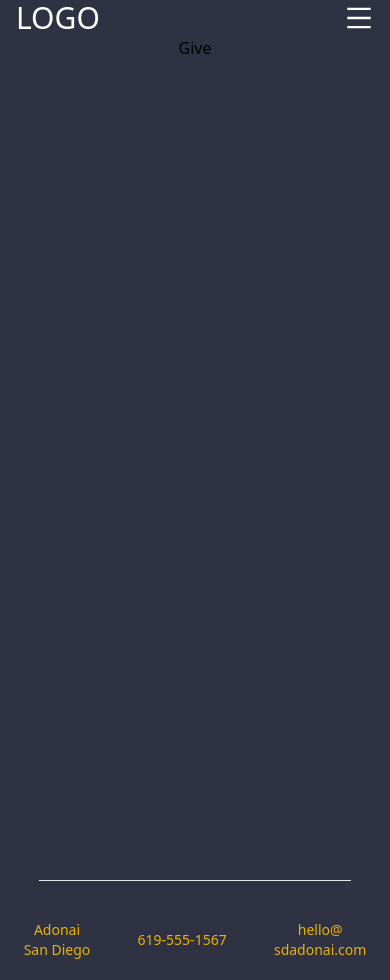
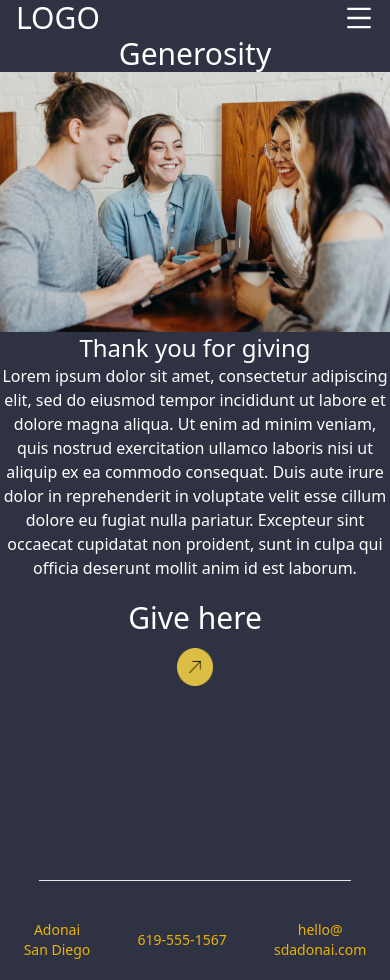
Before and after one commit to JorgeLVilla/adonai, a Next.js app: page /Give in a window 390 px wide. Built offline with nearby package versions, Linux system fonts and the light colour scheme.

Commit message:
feat(give-page): initialize the give page mobile

```diff
--- /dev/null
+++ b/src/assets/contentData/data.tsx
@@ -0,0 +1,19 @@
+export const data = {
+  ourStory: {
+    title: "Adonai Family",
+    storyTitle: "Who We Are",
+    storyDesc:
+      "Lorem ipsum dolor sit amet, consectetur adipiscing elit, sed do eiusmod tempor incididunt ut labore et dolore magna aliqua. Ut enim ad minim veniam, quis nostrud exercitation ullamco laboris nisi ut aliquip ex ea commodo consequat.",
+    getToKnow: "Get to know us",
+  },
+  theMission: {
+    title: "Who We Are",
+  },
+  give: {
+    title: "Generosity",
+    bodyTitle: "Thank you for giving",
+    bodyDesc:
+      "Lorem ipsum dolor sit amet, consectetur adipiscing elit, sed do eiusmod tempor incididunt ut labore et dolore magna aliqua. Ut enim ad minim veniam, quis nostrud exercitation ullamco laboris nisi ut aliquip ex ea commodo consequat. Duis aute irure dolor in reprehenderit in voluptate velit esse cillum dolore eu fugiat nulla pariatur. Excepteur sint occaecat cupidatat non proident, sunt in culpa qui officia deserunt mollit anim id est laborum.",
+    givelify: "Give here",
+  },
+};
--- a/src/pages/Give.tsx
+++ b/src/pages/Give.tsx
@@ -1,15 +1,33 @@
 import React from "react";
-import Navbar from "./Navbar";
+import Image from "next/image";
+import { data } from "../assets/contentData/data";
+import ArrowCircleIcon from "../assets/arrowOnCircle.png";
+import Randos from "../assets/randos.jpg";
 
 type Props = {};
 
 const Give = (props: Props) => {
   return (
-    <>
-      <div className="h-screen flex justify-center bg-regal-blue">
-        <h1>Give</h1>
+    <div className="text-center text-off-white h-screen">
+      <div className="text-3xl">{data.give.title}</div>
+      <div>
+        <Image src={Randos} alt="friends talking" />
       </div>
-    </>
+      <div className="text-2xl">{data.give.bodyTitle}</div>
+      <div>{data.give.bodyDesc}</div>
+      {/*give here container--------------*/}
+      <div className="py-5">
+        <h1 className="text-3xl">{data.give.givelify}</h1>
+        {/*yellow circle arrow container--------------*/}
+        <div className="w-9 mx-auto mt-3">
+          <Image
+            src={ArrowCircleIcon}
+            alt="arrow on yellow circle"
+            className="h-auto"
+          />
+        </div>
+      </div>
+    </div>
   );
 };
 
--- a/src/pages/Navbar.tsx
+++ b/src/pages/Navbar.tsx
@@ -1,6 +1,6 @@
 import { useState } from "react";
 import Link from "next/link";
-import { NAV__LINKS } from "@/assets/navData";
+import { NAV__LINKS } from "@/assets/contentData/navData";
 import {
   AiOutlineMenu,
   AiOutlineClose,
--- a/src/pages/OurStory.tsx
+++ b/src/pages/OurStory.tsx
@@ -1,5 +1,5 @@
 import React from "react";
-import { data } from "../assets/data";
+import { data } from "../assets/contentData/data";
 import Image from "next/image";
 import randomPeople from "../assets/randomPeople.png";
 import Couple from "../assets/couple.jpg";
@@ -29,7 +29,7 @@ const OurStory = (props: Props) => {
       {/*Get to know us container-------------*/}
       <div className="py-5">
         <h1 className="text-3xl text-off-white text-center">
-          GET IN TOUCH<br></br>WITH US
+          {data.ourStory.getToKnow}
         </h1>
         {/*yellow circle arrow container--------------*/}
         <div className="w-9 mx-auto mt-3">
--- a/src/pages/TheMission.tsx
+++ b/src/pages/TheMission.tsx
@@ -1,7 +1,7 @@
 import React from "react";
 import Image from "next/image";
-import { BELIEF_LIST } from "@/assets/beliefs";
-import { data } from "../assets/data";
+import { BELIEF_LIST } from "@/assets/contentData/beliefs";
+import { data } from "../assets/contentData/data";
 import randomPeople from "../assets/randomPeople.png";
 
 type Props = {};
--- a/src/pages/_app.tsx
+++ b/src/pages/_app.tsx
@@ -5,7 +5,7 @@ import Footer from "./Footer";
 
 export default function App({ Component, pageProps }: AppProps) {
   return (
-    <div>
+    <div className="bg-regal-blue">
       <Navbar />
       <Component {...pageProps} />
       <Footer />
```
Also changed, not shown: src/assets/data.tsx (deleted, +0 -12 lines), src/assets/contentData/beliefs.tsx (renamed from src/assets/beliefs.tsx), src/assets/contentData/navData.tsx (renamed from src/assets/navData.tsx), src/assets/randos.jpg (added).
